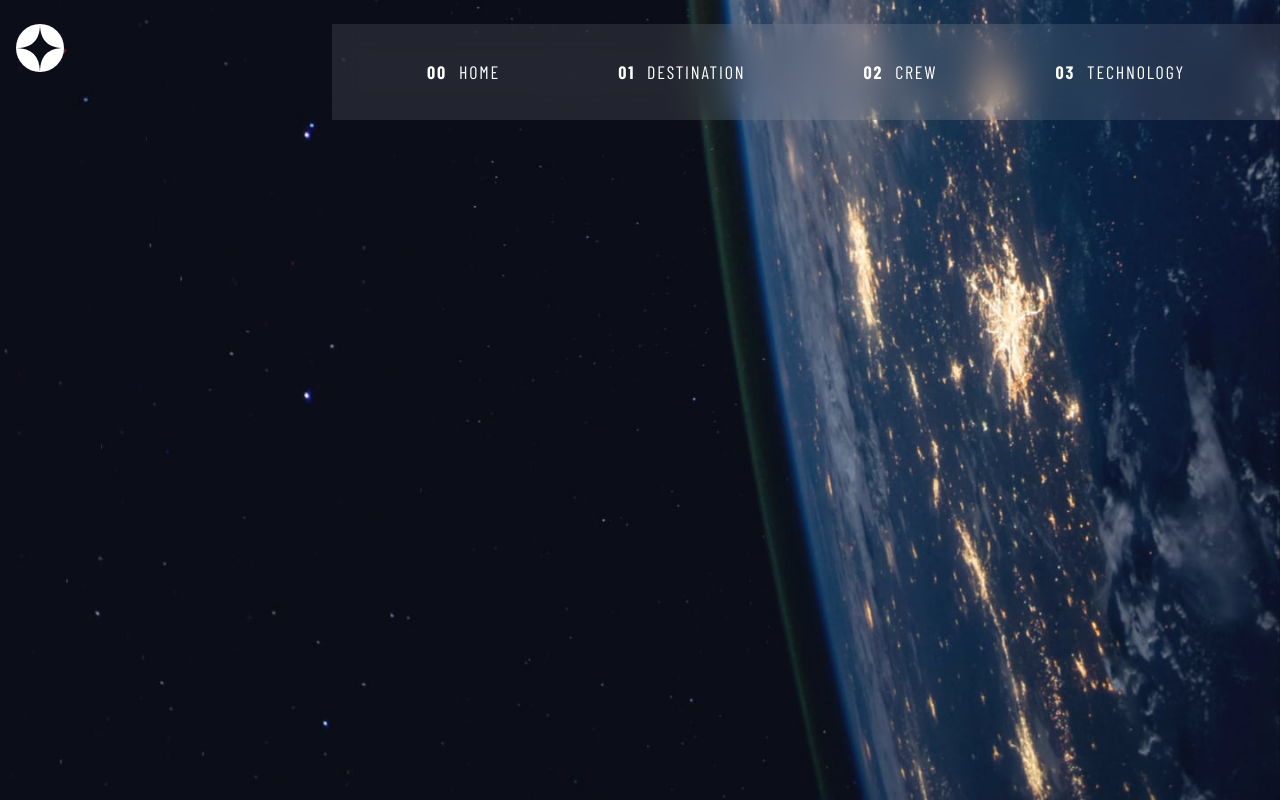
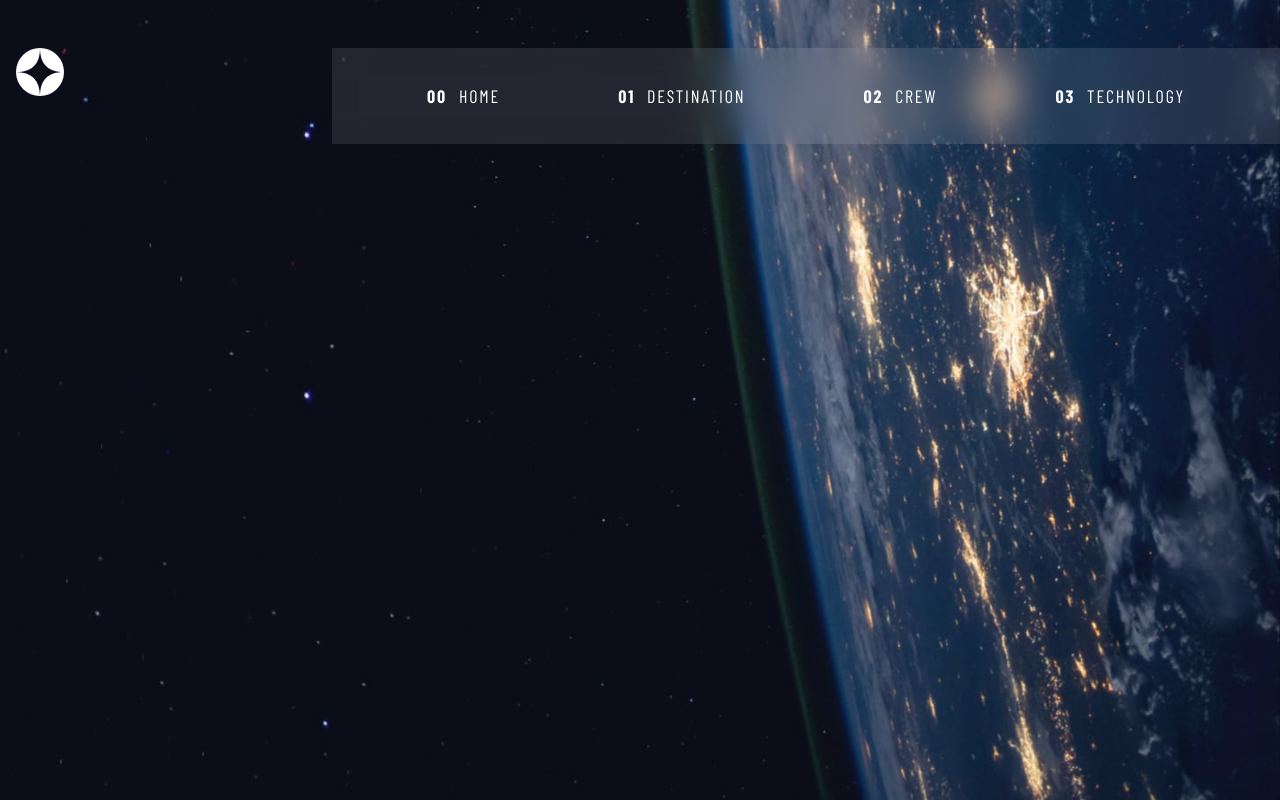
Before and after one commit to Sana-Shabeel/space-tourism-ts, a React (Vite) app: page / in a window 1280 px wide. Built offline with nearby package versions, Linux system fonts and the light colour scheme; a web font is replaced by a local one.

Commit message:
top space

```diff
--- a/src/App.tsx
+++ b/src/App.tsx
@@ -5,7 +5,7 @@ import Landing from "./pages/Landing";
 
 function App() {
   return (
-    <main className="min-h-screen bg-home-page-mobile sm:bg-home-page-tablet lg:bg-home-page-desktop bg-cover bg-center">
+    <main className="min-h-screen lg:pt-6 bg-home-page-mobile sm:bg-home-page-tablet lg:bg-home-page-desktop bg-cover bg-center">
       <Navbar />
     </main>
   );
```
